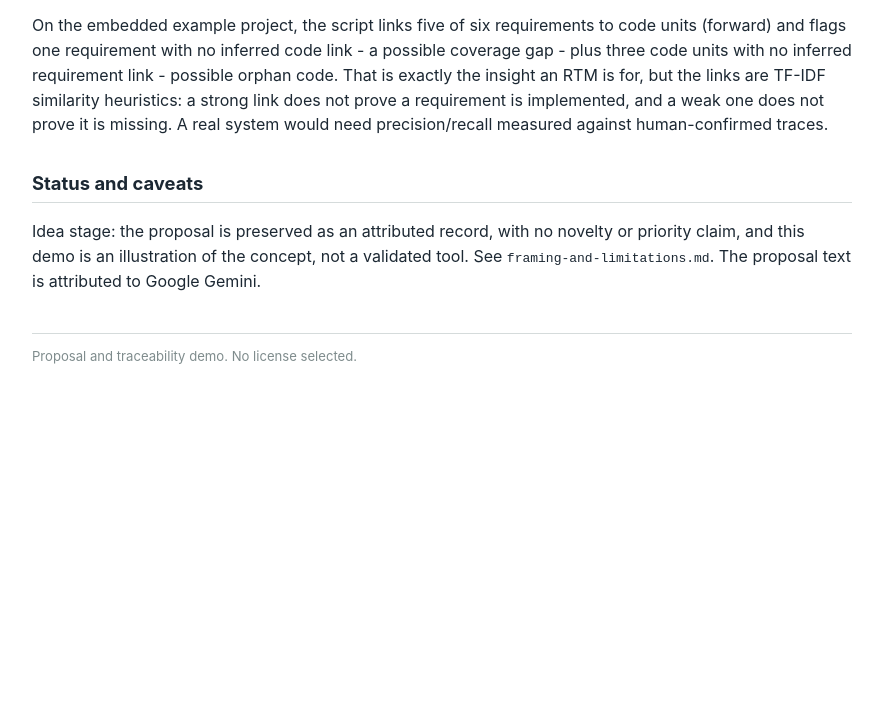
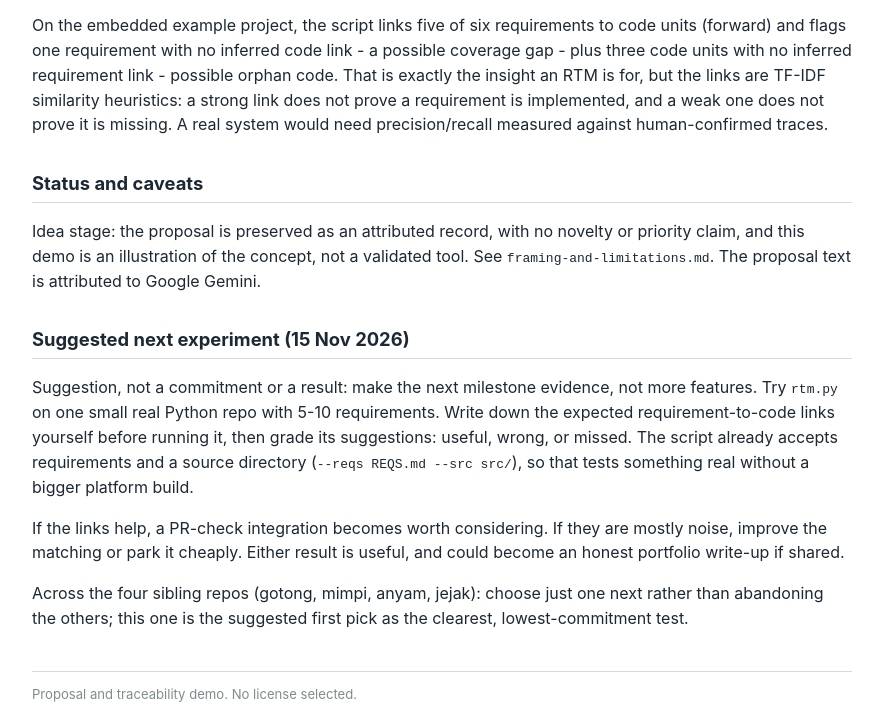
Before and after one commit to irvan-putra/jejak, a plain HTML site: page docs/index.html in a window 1280 px wide. Shown: the part 1129-1857 px from the top of the page, without its empty margins (198-1081 px from the left). Before the commit the page ends 1520 px from the top, so only its background shows below. Drawn offline with Linux system fonts and the light colour scheme.

Commit message:
Mirror suggested next experiment on project site

```diff
--- a/docs/index.html
+++ b/docs/index.html
@@ -55,6 +55,21 @@ or priority claim, and this demo is an illustration of the concept, not a
 validated tool. See <code>framing-and-limitations.md</code>. The proposal text is
 attributed to Google Gemini.</p>
 
+<h2>Suggested next experiment (15 Nov 2026)</h2>
+<p>Suggestion, not a commitment or a result: make the next milestone evidence,
+not more features. Try <code>rtm.py</code> on one small real Python repo with
+5-10 requirements. Write down the expected requirement-to-code links yourself
+before running it, then grade its suggestions: useful, wrong, or missed.
+The script already accepts requirements and a source directory
+(<code>--reqs REQS.md --src src/</code>), so that tests something real without a
+bigger platform build.</p>
+<p>If the links help, a PR-check integration becomes worth considering. If
+they are mostly noise, improve the matching or park it cheaply. Either
+result is useful, and could become an honest portfolio write-up if shared.</p>
+<p>Across the four sibling repos (gotong, mimpi, anyam, jejak): choose just
+one next rather than abandoning the others; this one is the suggested
+first pick as the clearest, lowest-commitment test.</p>
+
 <footer>Proposal and traceability demo. No license selected.</footer>
 </body>
 </html>
```
